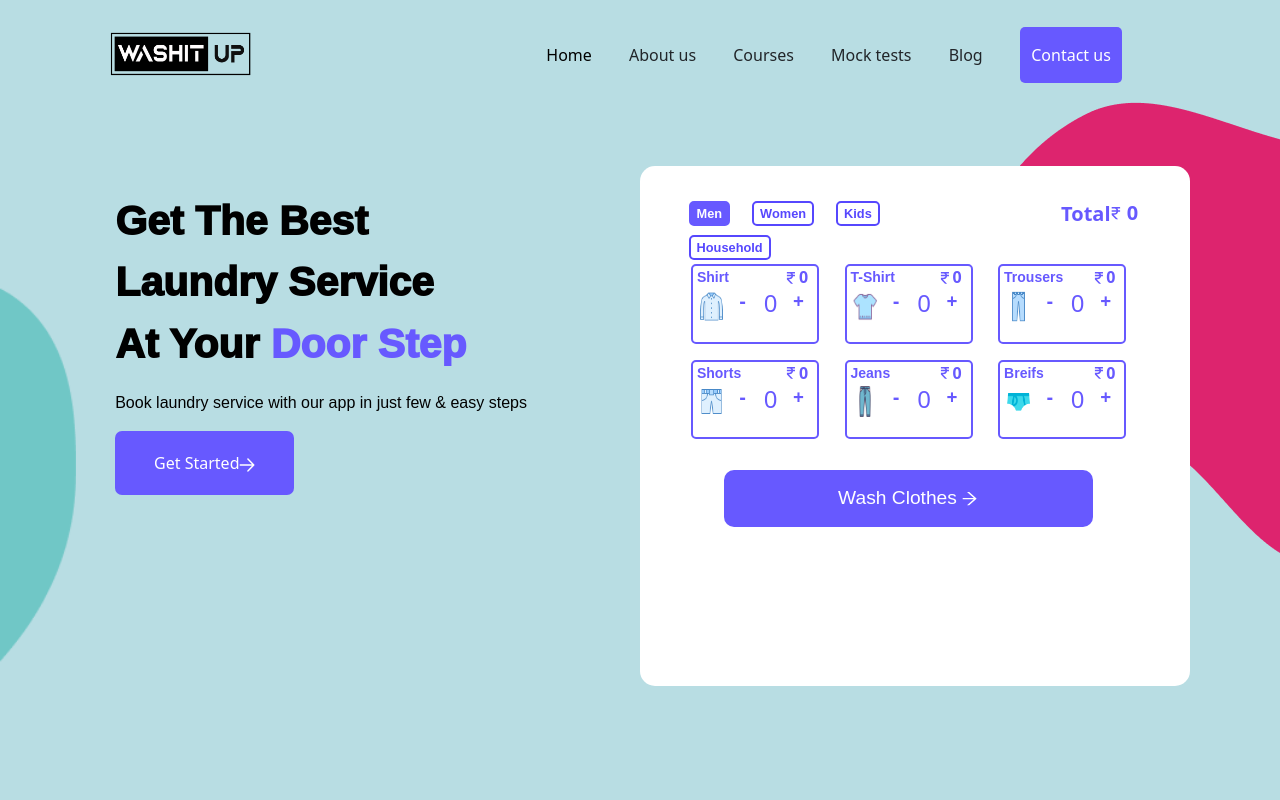
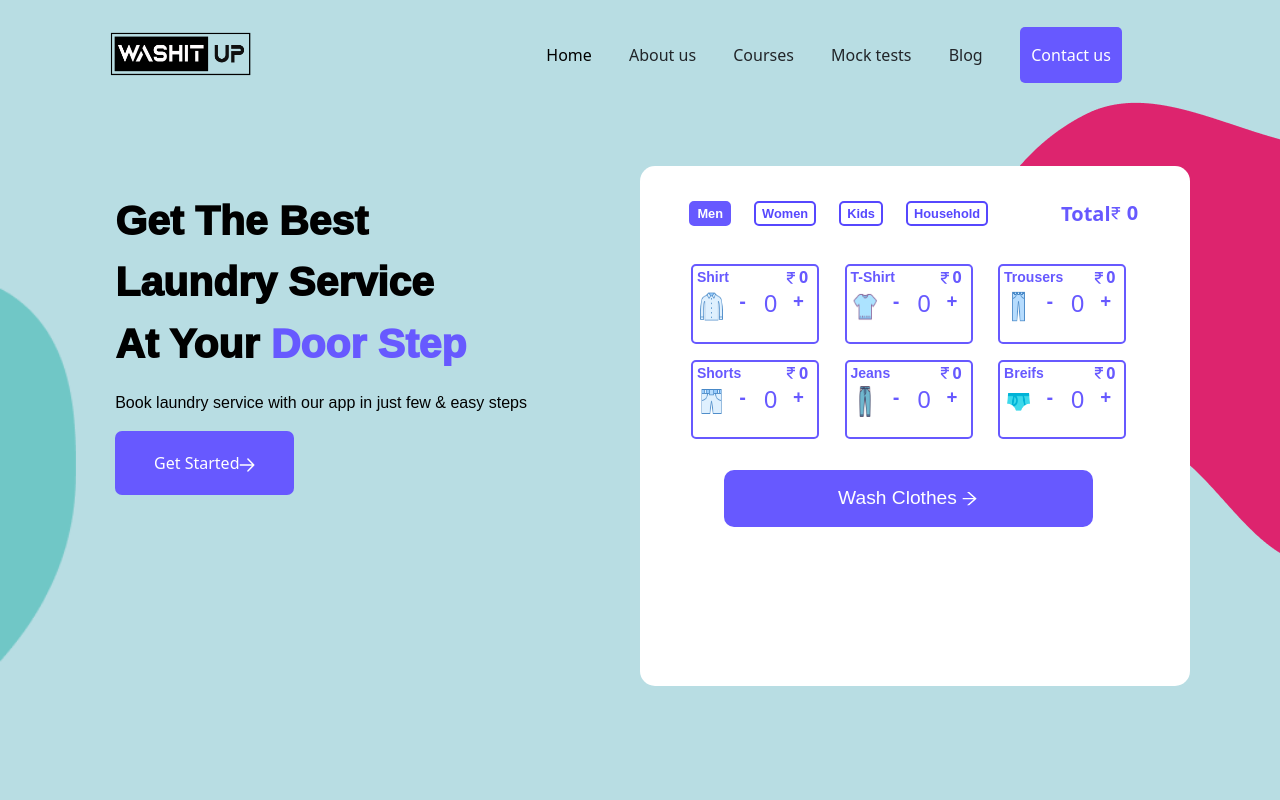
Before and after one commit to VamsiKrishna22042000/washitup, a React (Create React App) app in the folder laundryman/: page / in a window 1280 px wide. Shown: the top 800 px of the page. Built offline with nearby package versions, Linux system fonts and the light colour scheme.

Commit message:
laundy 9th commit

```diff
--- a/laundryman/src/components/AddClothes/addClothes.css
+++ b/laundryman/src/components/AddClothes/addClothes.css
@@ -172,7 +172,7 @@
 }
 
 .counter-buttons-container{
-    width:57%;
+    width:60%;
     display:flex;
     flex-direction:column;
     justify-content:space-evenly;
```
